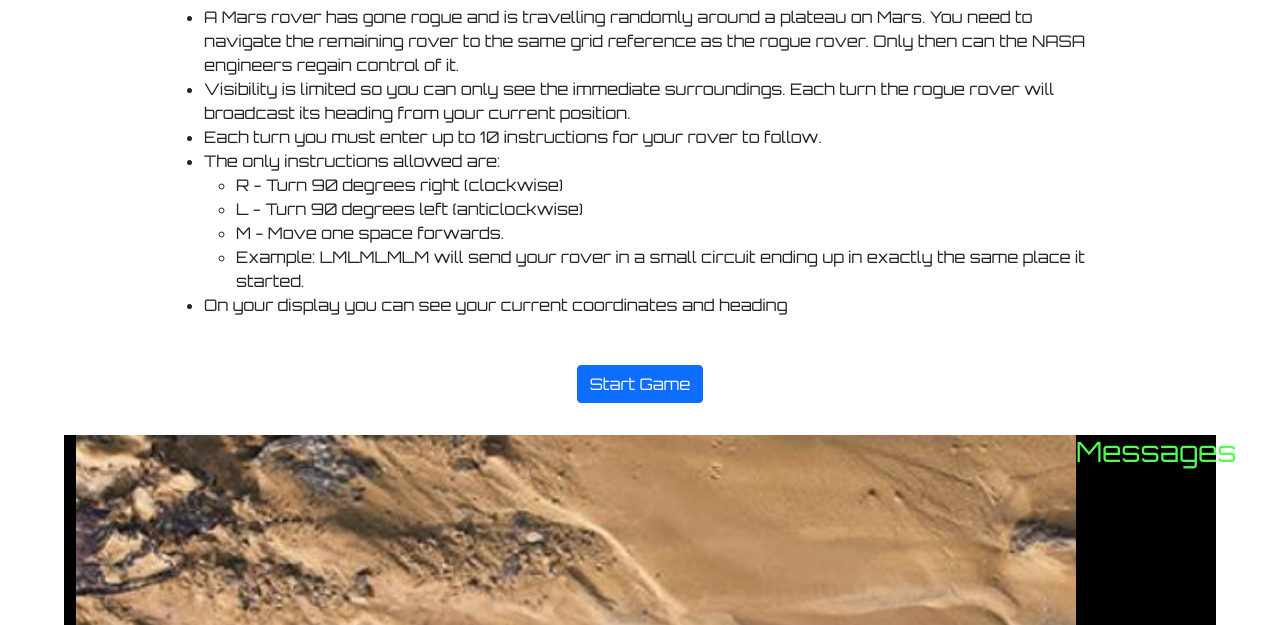
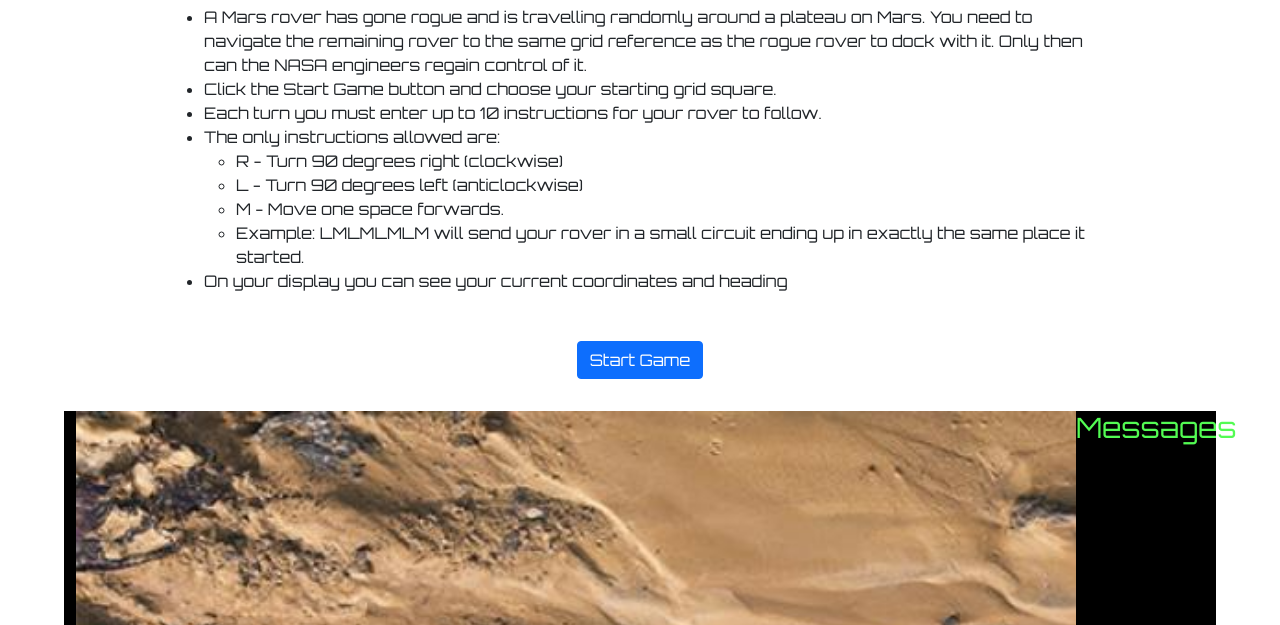
Before and after one commit to scoops82/rogue_rover, a plain HTML site: page index.html in a window 1280 px wide. Shown: the part 144-769 px from the top of the page. Drawn offline with nearby package versions, Linux system fonts and the light colour scheme.

Commit message:
updated instructions

```diff
--- a/index.html
+++ b/index.html
@@ -41,13 +41,11 @@
           <li>
             A Mars rover has gone rogue and is travelling randomly around a
             plateau on Mars. You need to navigate the remaining rover to the
-            same grid reference as the rogue rover. Only then can the NASA
-            engineers regain control of it.
+            same grid reference as the rogue rover to dock with it. Only then
+            can the NASA engineers regain control of it.
           </li>
           <li>
-            Visibility is limited so you can only see the immediate
-            surroundings. Each turn the rogue rover will broadcast its heading
-            from your current position.
+            Click the Start Game button and choose your starting grid square.
           </li>
           <li>
             Each turn you must enter up to 10 instructions for your rover to
```
